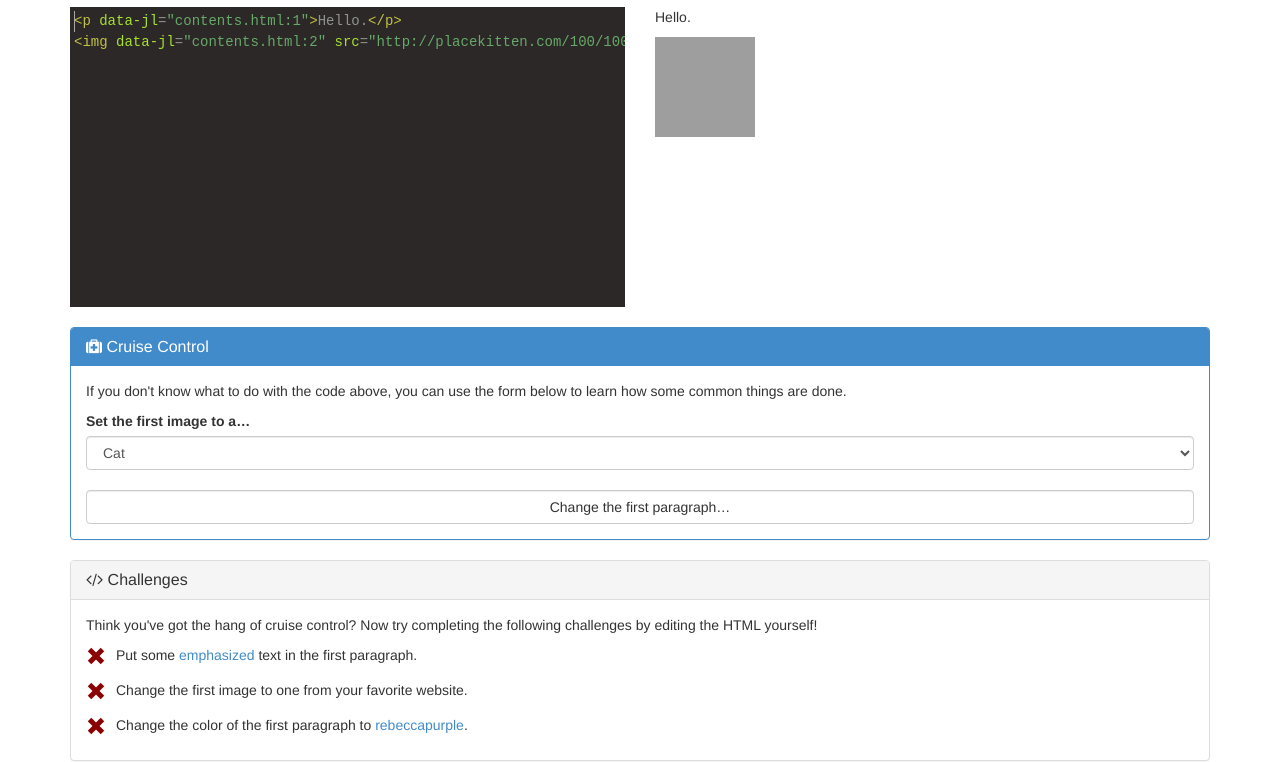
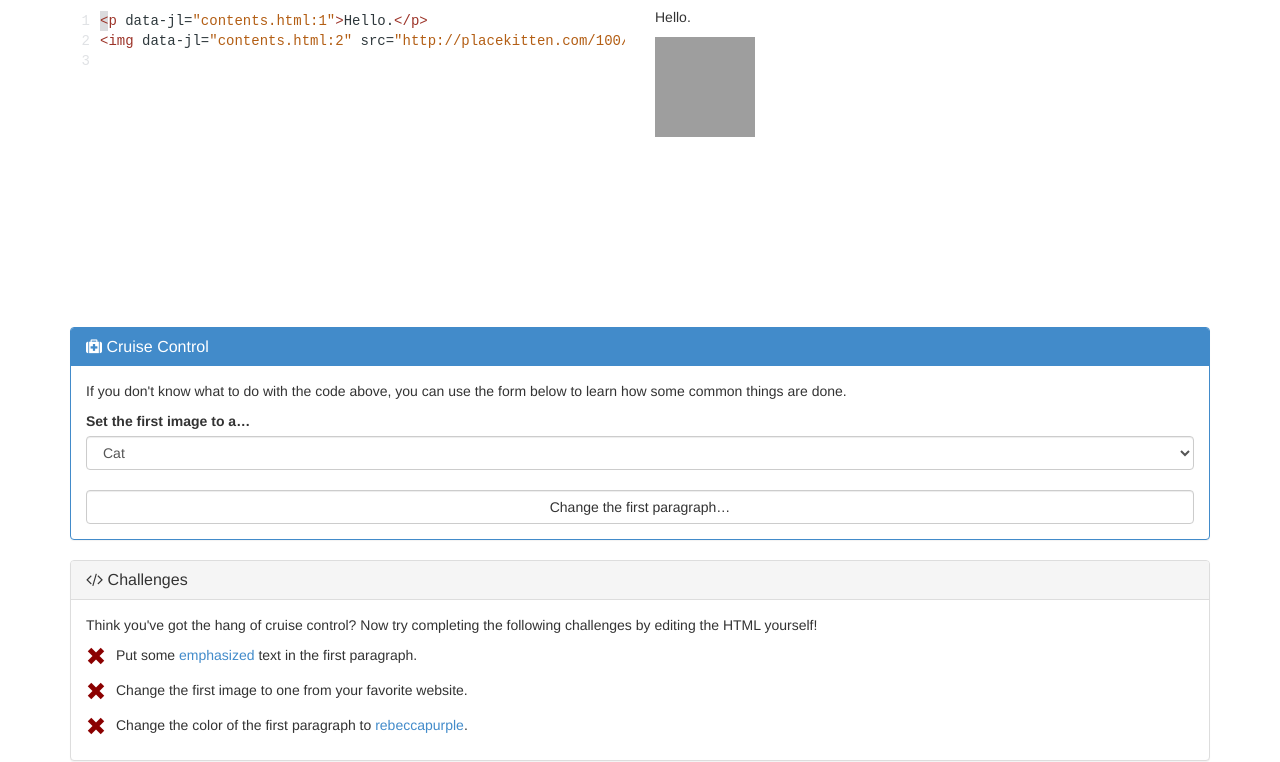
Before and after one commit to toolness/html5-cruise-control, a plain HTML site: page index.html in a window 1280 px wide. Shown: the part 63-825 px from the top of the page. Drawn offline with Linux system fonts and the light colour scheme; grey boxes are pictures that could not be loaded.

Commit message:
use neo codemirror theme and show line numbers.

```diff
--- a/index.html
+++ b/index.html
@@ -2,7 +2,7 @@
 <meta charset"utf-8">
 <meta name="viewport" content="width=device-width, user-scalable=no">
 <link rel="stylesheet" href="codemirror-4.2/lib/codemirror.css">
-<link rel="stylesheet" href="codemirror-4.2/theme/pastel-on-dark.css">
+<link rel="stylesheet" href="codemirror-4.2/theme/neo.css">
 <link rel="stylesheet" href="bootstrap3/css/bootstrap.css">
 <link rel="stylesheet" href="font-awesome-4.1.0/css/font-awesome.css">
 <style>
@@ -98,7 +98,8 @@ footer a {
 var inCruiseControl = false;
 var cm = CodeMirror($("#source")[0], {
   value: '',
-  theme: 'pastel-on-dark',
+  theme: 'neo',
+  lineNumbers: true,
   mode: 'htmlmixed'
 });
 
```
